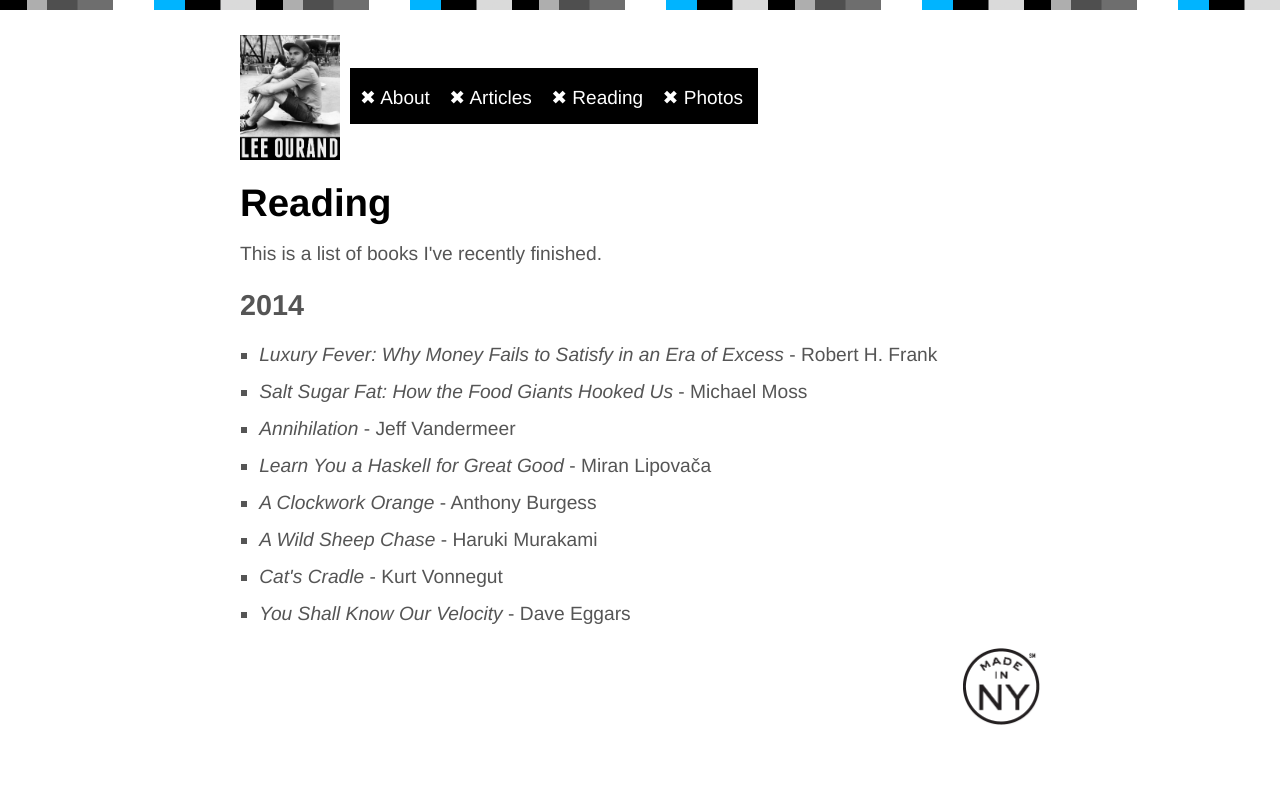
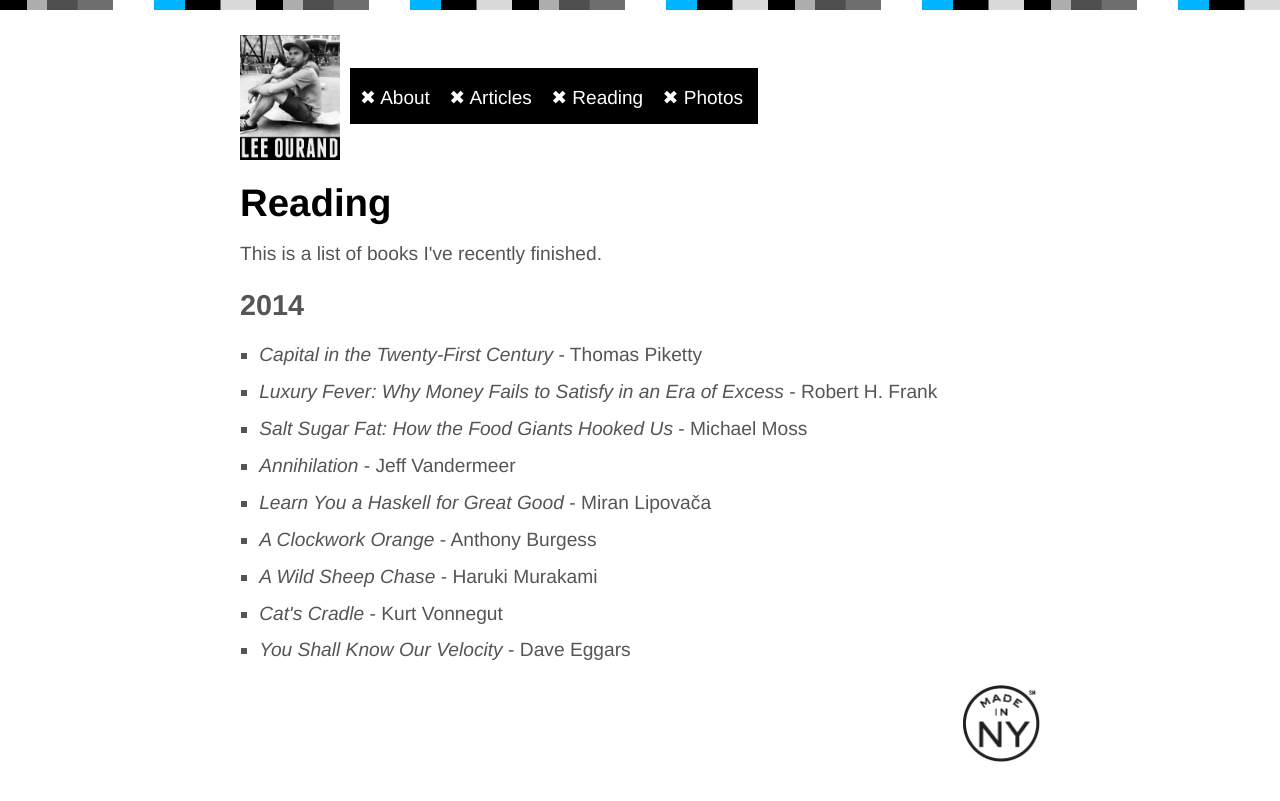
Before and after one commit to leeourand/leeourand.github.com, a Jekyll site: the page built from reading/index.html, in a window 1280 px wide. Shown: the top 801 px of the page. Built offline with Jekyll 4.4.1, drawn with Linux system fonts in a browser that asks for light colours; comment, search, counter and statistics services are not loaded.

Commit message:
Adds Capital in the Twenty-First Century to reading list

```diff
--- a/reading/index.html
+++ b/reading/index.html
@@ -6,6 +6,7 @@ title: Reading
 <p>This is a list of books I've recently finished.</p>
 <h2>2014</h3>
 <ul>
+  <li><em>Capital in the Twenty-First Century</em> - Thomas Piketty</li>
   <li><em>Luxury Fever: Why Money Fails to Satisfy in an Era of Excess</em> - Robert H. Frank</li>
   <li><em>Salt Sugar Fat: How the Food Giants Hooked Us</em> - Michael Moss</li>
   <li><em>Annihilation</em> - Jeff Vandermeer</li>
```
